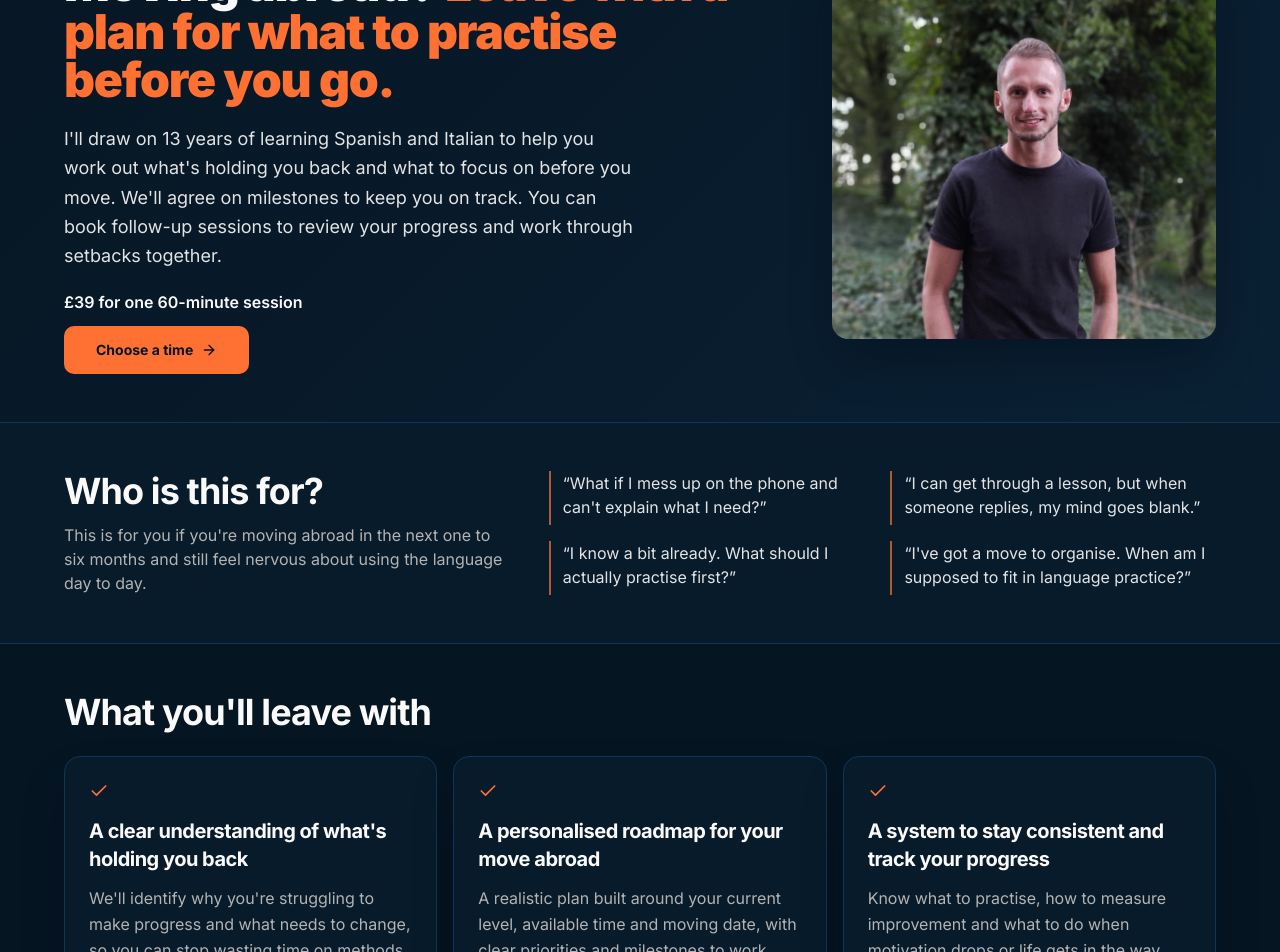
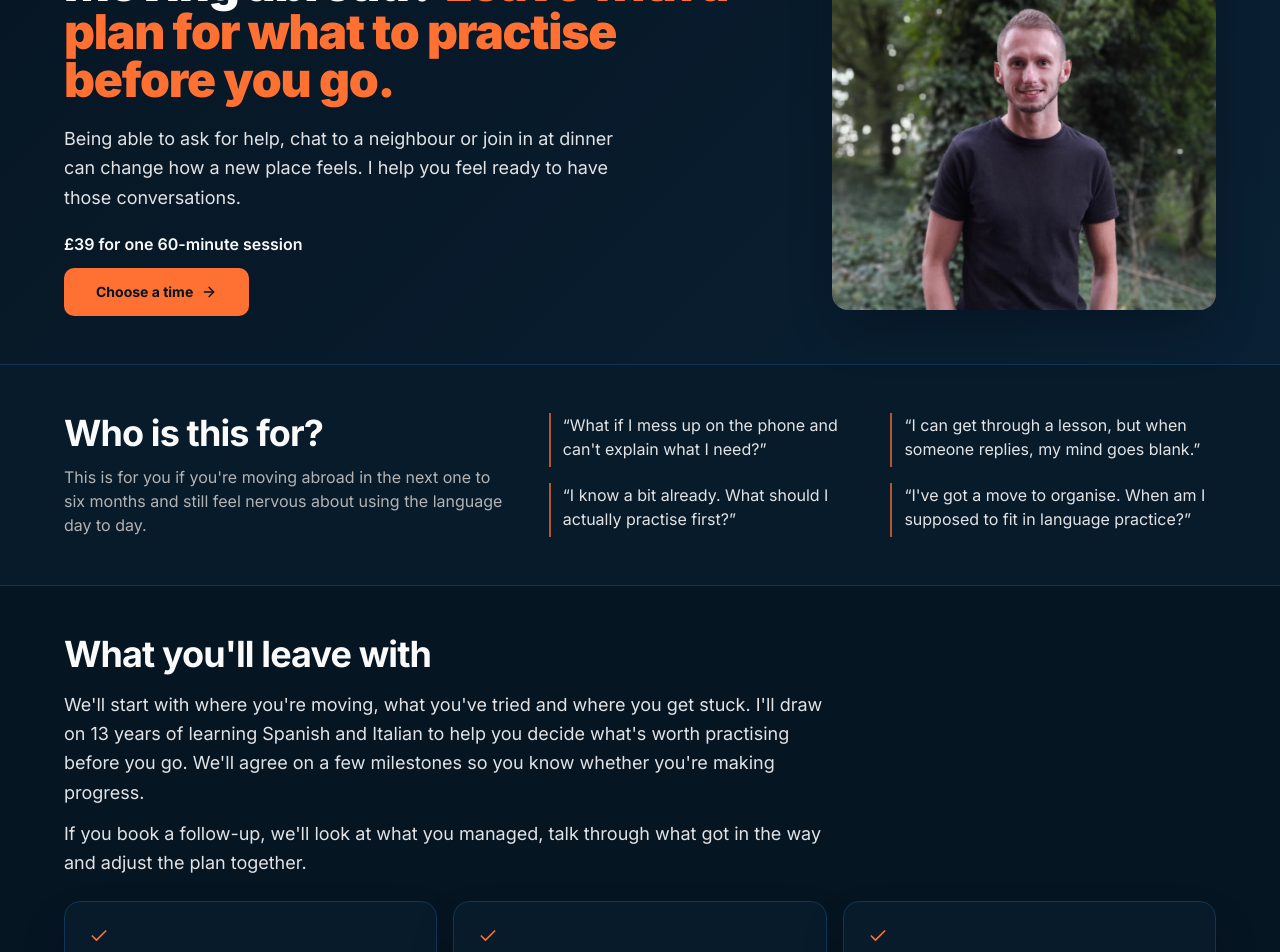
Before and after one commit to hutchy9999/jameshutchinsonlanguages, a React (Vite) app: page /coaching in a window 1280 px wide. Shown: the part 180-1132 px from the top of the page. Built offline with nearby package versions, Linux system fonts and the light colour scheme; the HTML template or start-up script is replaced by a standard one.

Commit message:
Explain the purpose and approach behind the coaching offer

```diff
--- a/src/pages/Coaching.tsx
+++ b/src/pages/Coaching.tsx
@@ -84,7 +84,7 @@ const Coaching = () => {
                 Moving abroad? <span className="mt-1 block text-primary sm:mt-0 sm:inline">Leave with a plan for what to practise before you go.</span>
               </h1>
               <p className="mt-6 max-w-xl text-pretty text-lg leading-relaxed text-foreground/90 sm:mt-5">
-                I'll draw on 13 years of learning Spanish and Italian to help you work out what's holding you back and what to focus on before you move. We'll agree on milestones to keep you on track. You can book follow-up sessions to review your progress and work through setbacks together.
+                Being able to ask for help, chat to a neighbour or join in at dinner can change how a new place feels. I help you feel ready to have those conversations.
               </p>
               <div className="mt-7 space-y-4 sm:mt-5 sm:space-y-3">
                 <p className="text-lg font-semibold sm:text-base">£39 for one 60-minute session</p>
@@ -123,6 +123,14 @@ const Coaching = () => {
       <section className="px-4 py-8 sm:px-6 md:py-12" aria-labelledby="session-heading">
         <div className="mx-auto max-w-6xl">
           <h2 id="session-heading" className="text-3xl sm:text-4xl">What you'll leave with</h2>
+          <div className="mt-4 max-w-3xl space-y-3 text-lg leading-relaxed text-foreground/90">
+            <p>
+              We'll start with where you're moving, what you've tried and where you get stuck. I'll draw on 13 years of learning Spanish and Italian to help you decide what's worth practising before you go. We'll agree on a few milestones so you know whether you're making progress.
+            </p>
+            <p>
+              If you book a follow-up, we'll look at what you managed, talk through what got in the way and adjust the plan together.
+            </p>
+          </div>
           <div className="mt-6 grid gap-4 md:grid-cols-3">
             {sessionTakeaways.map(({ title, description }) => (
               <div key={title} className="rounded-2xl border bg-card p-6 shadow-book">
```
